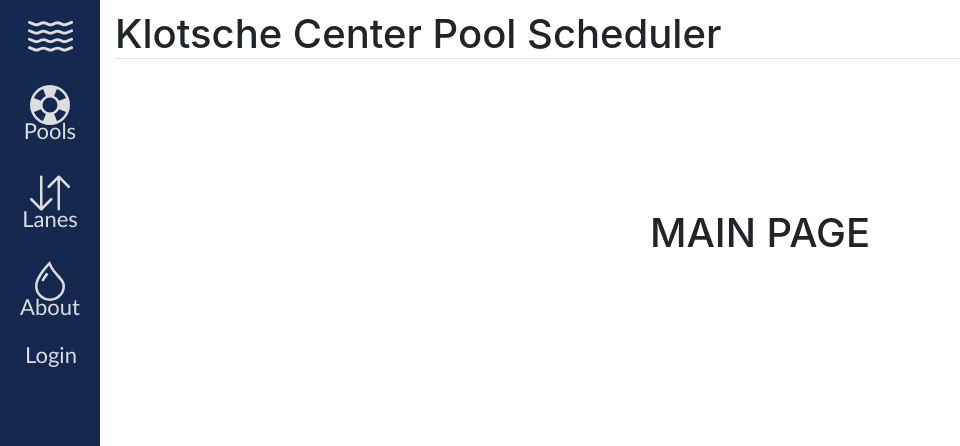
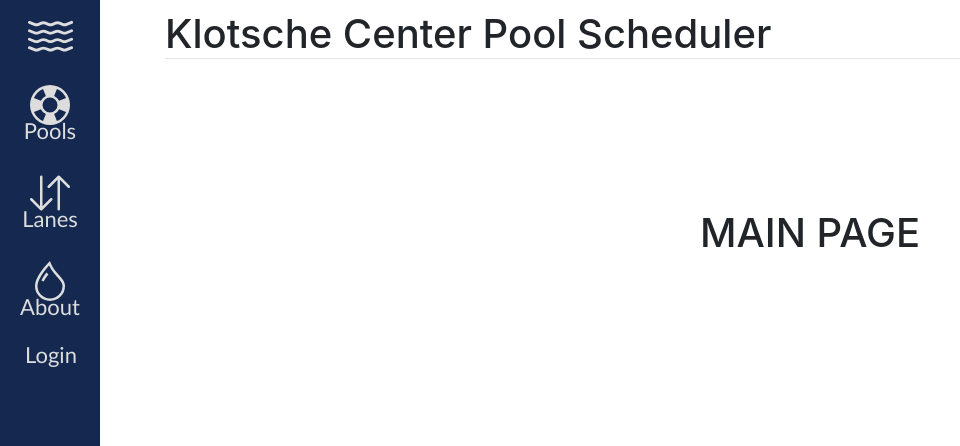
Before and after one commit to adamrego/CapstoneProject, a Django app: page / in a window 1280 px wide; the page is wider, and only the part inside the window is pictured. Shown: the top 446 px of that part, without its empty margins (0-960 px from the left). Run offline with Django 3.2, Linux system fonts and the light colour scheme; some libraries are stand-ins or nearby versions.

Commit message:
Fixed page layout so links work!

```diff
--- a/static/css/base.css
+++ b/static/css/base.css
@@ -1,7 +1,7 @@
 #page-content-wrapper {
     width: 100%;
     padding-top: 10px;
-    margin-left: 100px;
+    margin-left: 150px;
     overflow: hidden;
 }
 .sticky {
```
